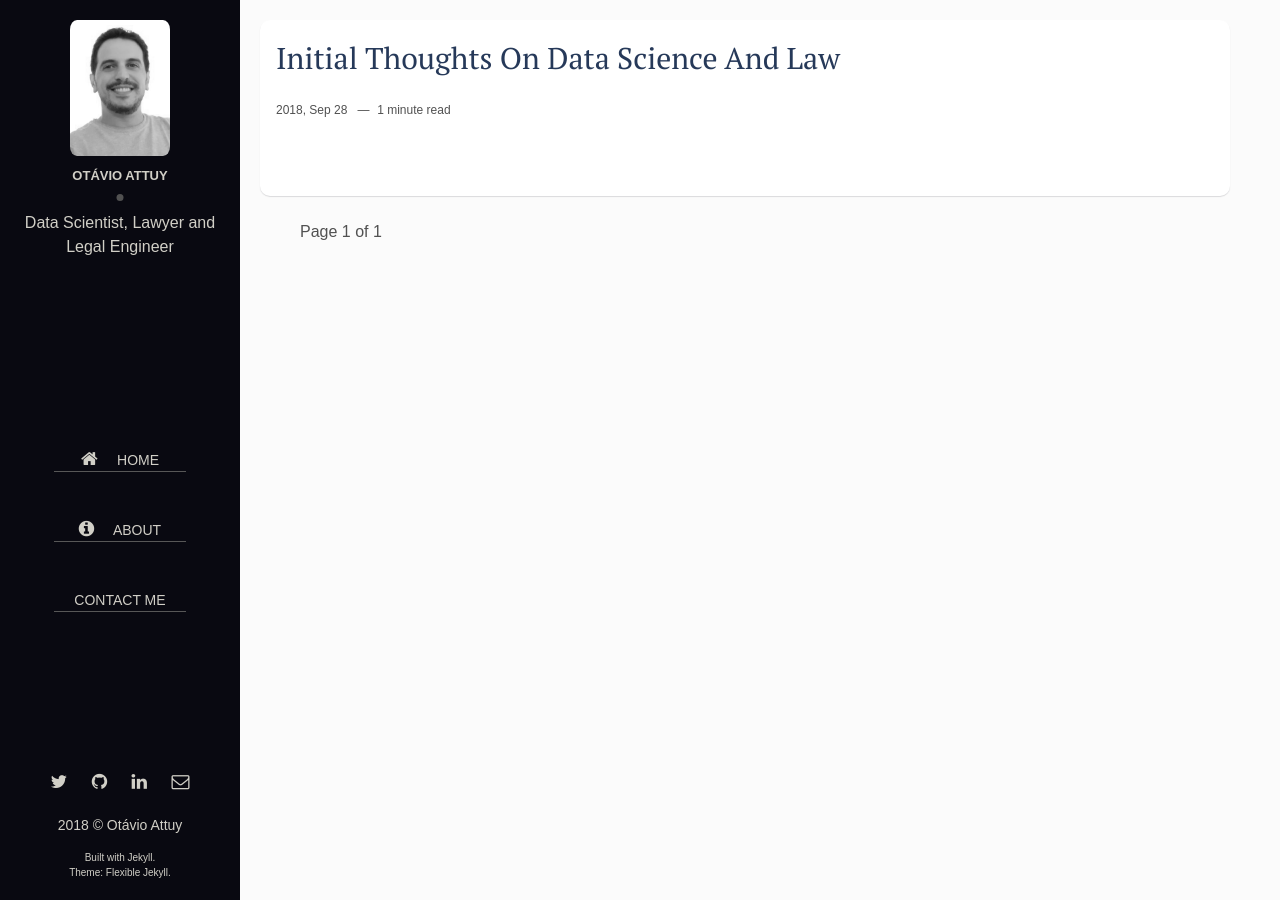
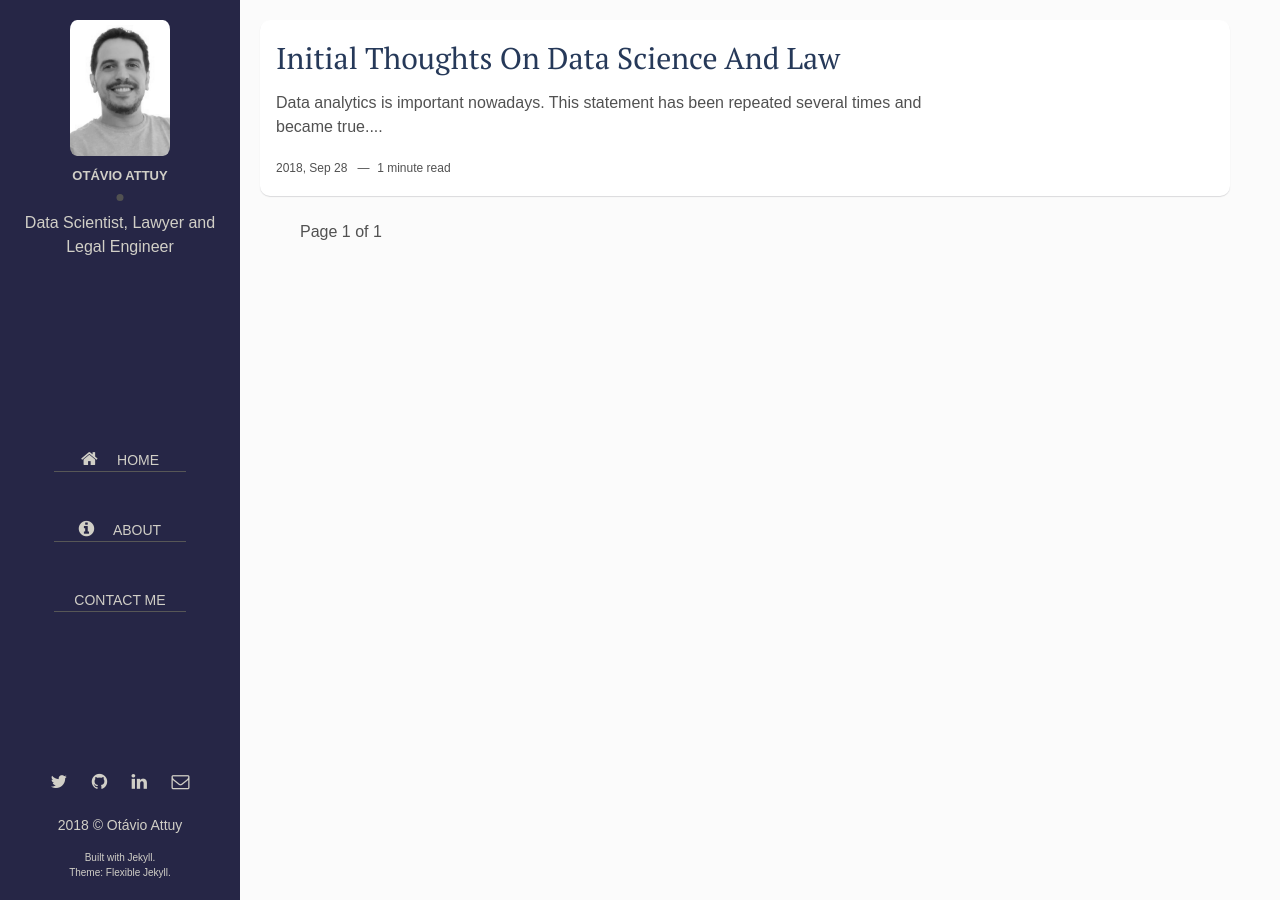
Before and after one commit to omattuy/data_science_and_law, a Jekyll site: the page built from index.html, in a window 1280 px wide. Built offline with Jekyll 4.4.1, drawn with Linux system fonts in a browser that asks for light colours; the list of posts is cut into pages by our own code.

Commit message:
New sidebar background color

```diff
--- a/_posts/2018-09-10-initial-thoughts-on-data-science-and-law.markdown
+++ b/_posts/2018-09-10-initial-thoughts-on-data-science-and-law.markdown
@@ -6,3 +6,11 @@ description: # Add post description (optional)
 #img: js-1.png # Add image post (optional)
 tags: [Data Science, Jurimetrics] # add tag
 ---
+
+Data analytics is important nowadays. This statement has been repeated several times and became true. It means that the majority of those that say that this area is the source of the new gold are only reverberating what has become common sense.
+
+However, it is necessary to challenge that idea. Being able to analyse data is that value? In order to answer this question, we can break it down into a few and important different questions.
+
+First, we all know that day by day there is a growing amount of generated data. The more data we have, the more it is necessary to use tools to better understand it.
+
+Second, is that the case of the legal landscape? Can we say that legal professionals need to make use of technologial tools so that they are able to analyse large legal data sets? That is a valid question
--- a/assets/css/main.css
+++ b/assets/css/main.css
@@ -936,7 +936,7 @@ table tfoot td {
   height: 100%;
   padding: 20px 10px;
   color: #D1CFC7;
-  background-color: #090911;
+  background-color: #262646;
 }
 
 .menu-nav-bar {
```
